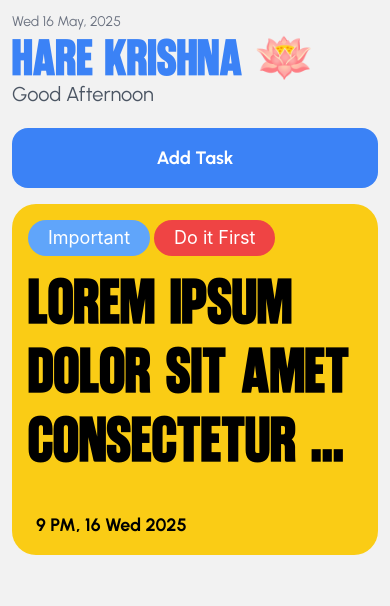
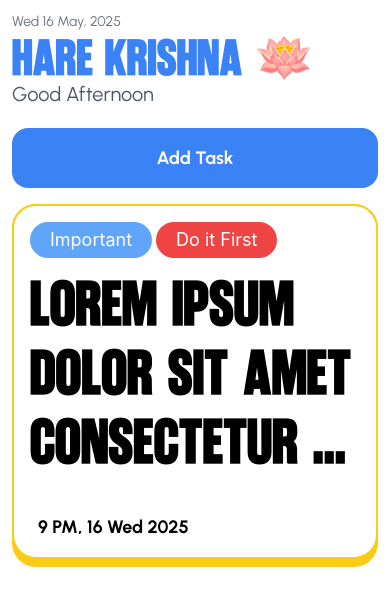
Before and after one commit to freakflames29/tailwindmobile, a React Native app: screen /HOME in a window 390 px wide. Shown: the top 606 px of the page. Built offline with nearby package versions, Linux system fonts and the light colour scheme.

Commit message:
added style on status bar

```diff
--- a/src/Screens/Components/TaskCard.tsx
+++ b/src/Screens/Components/TaskCard.tsx
@@ -5,31 +5,34 @@ import PillText from "./PillText";
 
 const TaskCard = () => {
   return (
-    <TouchableOpacity style={[style.card,tw`${1}`]} activeOpacity={0.6}>
+    <TouchableOpacity style={[style.card, tw`${1}`]} activeOpacity={0.6}>
+      <View style={style.contentCard}>
         <View style={style.row}>
           <View style={style.pillDiv}>
-         <PillText text="Important" pillColor="bg-blue-400"/>
-         <PillText text="Do it First"/>
+            <PillText text="Important" pillColor="bg-blue-400" />
+            <PillText text="Do it First" />
           </View>
           <Text style={style.task} numberOfLines={3} ellipsizeMode="tail">
-          Lorem ipsum dolor sit amet consectetur adipisicing elit. Ipsam maiores
-          laudantium, magnam nemo ab recusandae sed ducimus culpa fuga fugit
-          numquam quas voluptas, quam nisi praesentium nihil repellat accusamus id?
+            Lorem ipsum dolor sit amet consectetur adipisicing elit. Ipsam
+            maiores laudantium, magnam nemo ab recusandae sed ducimus culpa fuga
+            fugit numquam quas voluptas, quam nisi praesentium nihil repellat
+            accusamus id?
           </Text>
 
           <Text style={style.date}>9 PM, 16 Wed 2025</Text>
+        </View>
       </View>
     </TouchableOpacity>
   );
 };
 
 const style = {
-  card: tw`bg-yellow-400 p-4 rounded-6 h-auto`,
+  card: tw`bg-yellow-400 rounded-6 h-auto`,
+  contentCard: tw`bg-white p-4 rounded-6 h-auto mb-2 border-yellow-400 border-2`,
   row: tw`flex justify-between`,
   task: tw`font-brunson text-15 `,
   date: tw`text-lg ml-2 mt-10 font-urb-bold`,
-  pillDiv:tw`flex-row gap-1 mb-2`
-
+  pillDiv: tw`flex-row gap-1 mb-2`,
 };
 
 export default TaskCard;
--- a/src/Screens/Components/WorkingView.tsx
+++ b/src/Screens/Components/WorkingView.tsx
@@ -1,8 +1,8 @@
-import { View, Text, ViewStyle,StatusBar } from "react-native";
+import { View, Text, ViewStyle } from "react-native";
 import React from "react";
 import tw from "../../lib/twrc";
 import { useSafeAreaInsets } from "react-native-safe-area-context";
-// import { StatusBar } from "expo-status-bar";
+import { StatusBar } from "expo-status-bar";
 
 interface WorkingViewProps {
   children: React.ReactNode;
@@ -11,12 +11,19 @@ interface WorkingViewProps {
 
 const WorkingView: React.FC<WorkingViewProps> = ({ children, style }) => {
   const insets = useSafeAreaInsets();
+
   return (
-    <View style={[tw`flex-1 p-3`, style, { marginTop: insets.top }]}>
-      <StatusBar translucent barStyle={"dark-content"}/>
-      {children}
+    <View style={tw`flex-1 bg-white`}>
+      {/* Top safe area with red background */}
+      <View style={{ height: insets.top, backgroundColor: "white" }} />
+
+      <StatusBar style="dark"/>
+
+      {/* Main content */}
+      <View style={[tw`flex-1 p-3 bg-white`, style]}>
+        {children}
+      </View>
     </View>
   );
 };
-
 export default WorkingView;
```
Lines whose indentation alone changed are shown as unchanged.
